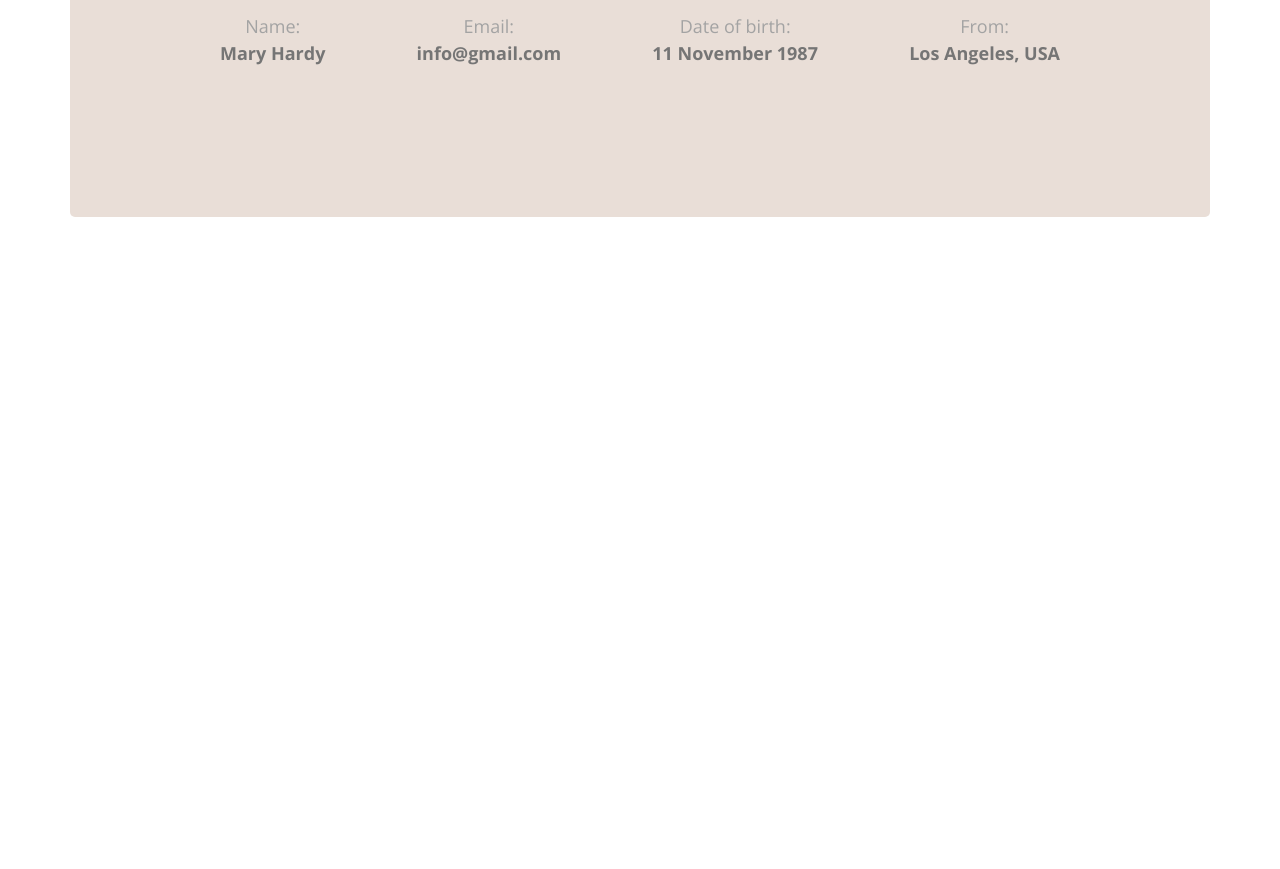
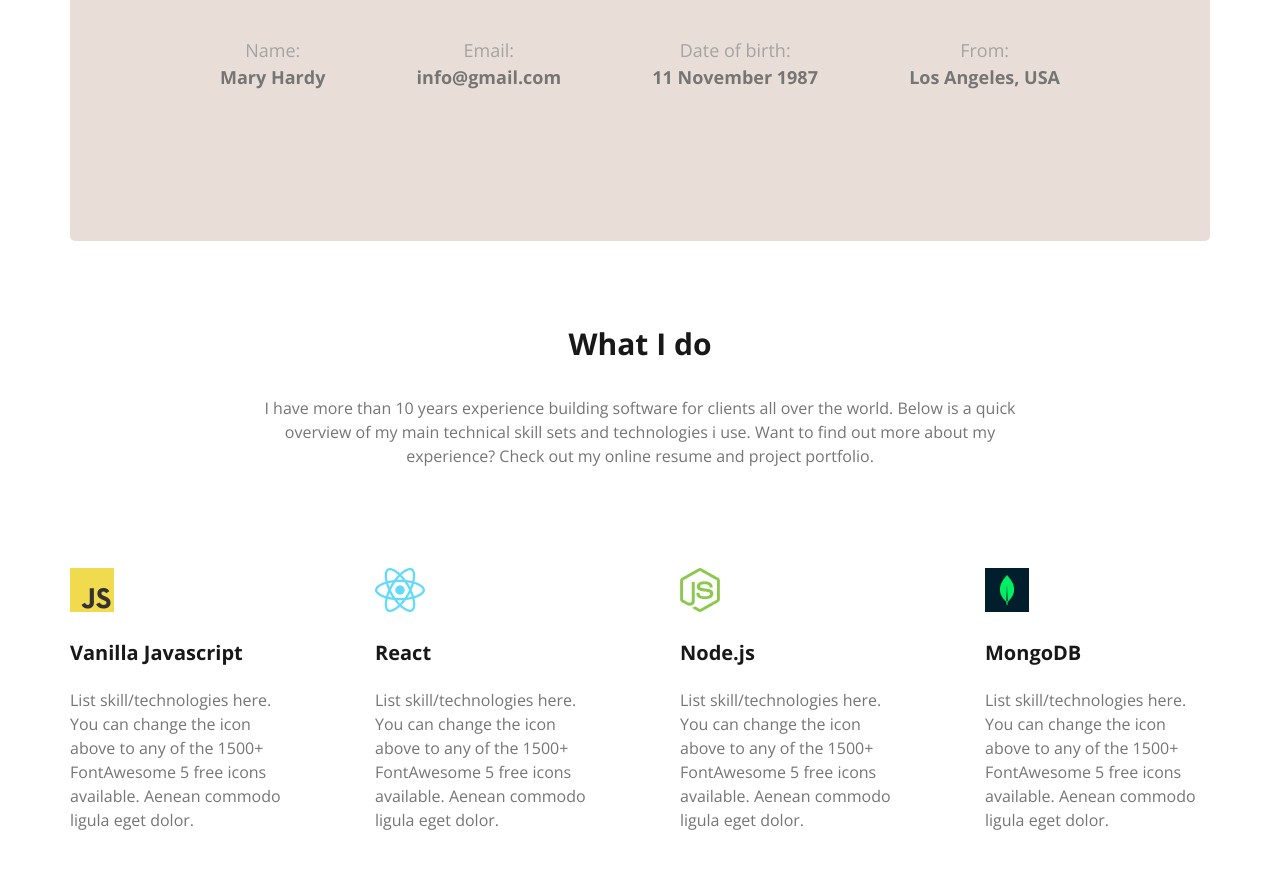
Before and after one commit to saiful7778/programming-hero-portfolio, a plain HTML site: page index.html in a window 1280 px wide. Shown: the part 1204-2073 px from the top of the page. Before the commit the page ends 1501 px from the top, so only its background shows below. Drawn offline with nearby package versions, Linux system fonts and the light colour scheme.

Commit message:
add skill section

```diff
--- a/index.html
+++ b/index.html
@@ -90,6 +90,53 @@
           </div>
         </div>
       </section>
+      <section class="skill">
+        <h3 class="section-title">What I do</h3>
+        <p class="section-des">
+          I have more than 10 years experience building software for clients all
+          over the world. Below is a quick overview of my main technical skill
+          sets and technologies i use. Want to find out more about my
+          experience? Check out my online resume and project portfolio.
+        </p>
+        <div class="skills-container">
+          <div class="skill">
+            <img src="images/icons/js.png" alt="" class="skill-img" />
+            <h5 class="skill-title">Vanilla Javascript</h5>
+            <p class="skill-des">
+              List skill/technologies here. You can change the icon above to any
+              of the 1500+ FontAwesome 5 free icons available. Aenean commodo
+              ligula eget dolor.
+            </p>
+          </div>
+          <div class="skill">
+            <img src="images/icons/react.png" alt="" class="skill-img" />
+            <h5 class="skill-title">React</h5>
+            <p class="skill-des">
+              List skill/technologies here. You can change the icon above to any
+              of the 1500+ FontAwesome 5 free icons available. Aenean commodo
+              ligula eget dolor.
+            </p>
+          </div>
+          <div class="skill">
+            <img src="images/icons/nodejs.png" alt="" class="skill-img" />
+            <h5 class="skill-title">Node.js</h5>
+            <p class="skill-des">
+              List skill/technologies here. You can change the icon above to any
+              of the 1500+ FontAwesome 5 free icons available. Aenean commodo
+              ligula eget dolor.
+            </p>
+          </div>
+          <div class="skill">
+            <img src="images/icons/mongo.png" alt="" class="skill-img" />
+            <h5 class="skill-title">MongoDB</h5>
+            <p class="skill-des">
+              List skill/technologies here. You can change the icon above to any
+              of the 1500+ FontAwesome 5 free icons available. Aenean commodo
+              ligula eget dolor.
+            </p>
+          </div>
+        </div>
+      </section>
     </main>
   </body>
 </html>
--- a/styles/style.css
+++ b/styles/style.css
@@ -24,6 +24,9 @@
   color: #757575;
   text-align: center;
   font-size: 16px;
+  max-width: 800px;
+  margin-left: auto;
+  margin-right: auto;
 }
 
 body {
@@ -153,3 +156,22 @@ nav {
   color: #757575;
   font-size: 18px;
 }
+
+/* skills section */
+.skills-container {
+  display: flex;
+  justify-content: space-between;
+  margin: 100px 0;
+  gap: 80px;
+}
+
+.skill .skill-title {
+  font-size: 20px;
+  font-weight: 700;
+  color: #181818;
+  margin: 20px 0;
+}
+.skill .skill-des {
+  font-size: 16px;
+  color: #757575;
+}
```
